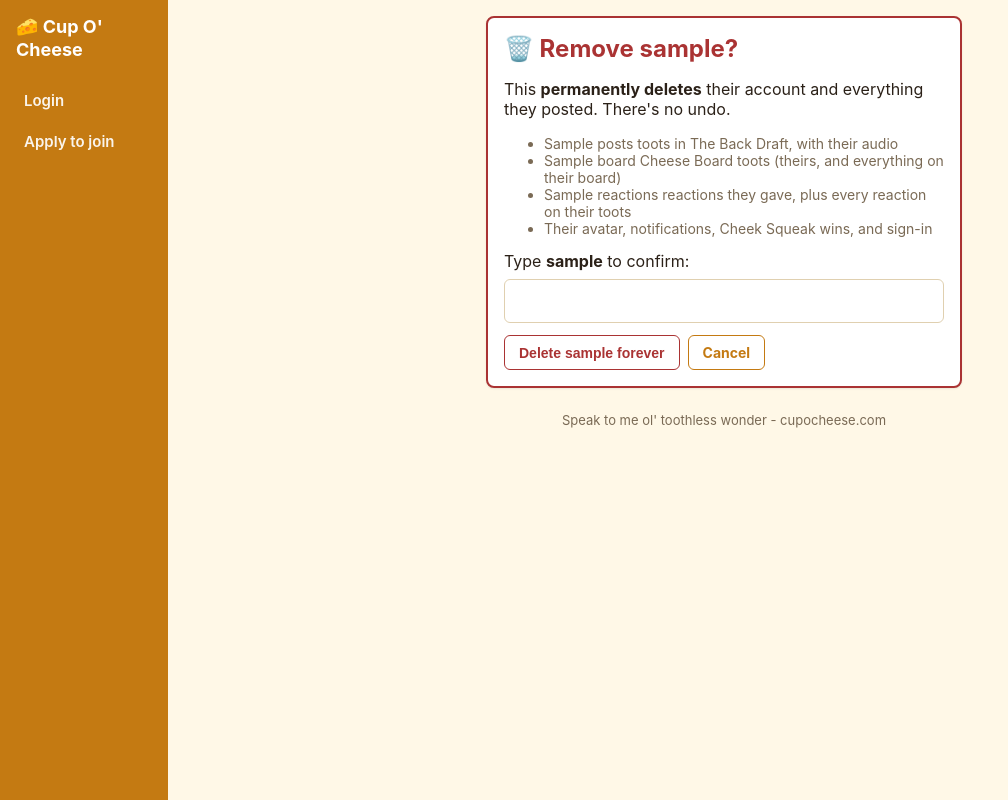
After one commit to jason85alexander-arch/cupocheese, a Flask app: template templates/remove_member.html in a window 1280 px wide. The commit adds this page. Shown: the whole page, without its empty margins (0-1008 px from the left). Run offline with Flask 3, Linux system fonts and the light colour scheme; the template is opened without the code that fills it: most values are stand-ins (such as "Sample title", 1, 10 or a date in 2020).

Commit message:
Admins can remove a member: type-username confirm, CSRF, full cascade delete + upload cleanup

```diff
--- a/app.py
+++ b/app.py
@@ -2309,6 +2309,114 @@ def set_admin(username):
     return redirect(back)
 
 
+def removal_block_reason(db, target, viewer):
+    """Why an admin can't remove this member, or None if they can."""
+    if viewer is not None and target["id"] == viewer["id"]:
+        return "You can't remove yourself."
+    if target["id"] == owner_user_id(db):
+        return "The owner can't be removed."
+    if (target["username"] or "").strip().lower() in _admin_usernames():
+        return f"{target['username']} is an admin via the CUPOCHEESE_ADMINS setting on Render. Remove them there first."
+    return None
+
+
+def delete_member(db, uid):
+    """Permanently delete a member and everything they posted, in one transaction.
+    Returns the list of upload filenames to unlink after commit."""
+    q = lambda sql, a=(): db.execute(sql, a).fetchall()
+    user = db.execute("SELECT avatar_path FROM users WHERE id = ?", (uid,)).fetchone()
+    post_ids = [r[0] for r in q("SELECT id FROM posts WHERE user_id = ?", (uid,))]
+    board_rows = q("SELECT id, audio_path FROM board_posts WHERE author_id = ? OR board_user_id = ?", (uid, uid))
+    board_ids = [r[0] for r in board_rows]
+    files = [r[0] for r in q("SELECT audio_path FROM posts WHERE user_id = ? AND audio_path IS NOT NULL", (uid,))]
+    files += [r[1] for r in board_rows if r[1]]
+    if user and user["avatar_path"]:
+        files.append(user["avatar_path"])
+    if db.in_transaction:
+        db.commit()
+    db.execute("BEGIN IMMEDIATE")
+    try:
+        for kind, ids in (("post", post_ids), ("board", board_ids)):
+            for i in range(0, len(ids), 500):
+                chunk = ids[i:i + 500]
+                marks = ",".join("?" * len(chunk))
+                db.execute(f"DELETE FROM reactions WHERE target_type = ? AND target_id IN ({marks})", (kind, *chunk))
+                db.execute(f"DELETE FROM notifications WHERE target_type = ? AND target_id IN ({marks})", (kind, *chunk))
+                db.execute(f"DELETE FROM awards WHERE target_type = ? AND post_id IN ({marks})", (kind, *chunk))
+                if kind == "post":
+                    for col in ("top1_post_id", "top2_post_id", "top3_post_id"):
+                        db.execute(f"UPDATE users SET {col} = NULL WHERE {col} IN ({marks})", chunk)
+        db.execute("DELETE FROM reactions WHERE user_id = ?", (uid,))
+        db.execute("DELETE FROM notifications WHERE user_id = ? OR actor_id = ?", (uid, uid))
+        db.execute("DELETE FROM awards WHERE user_id = ?", (uid,))
+        db.execute("DELETE FROM board_posts WHERE author_id = ? OR board_user_id = ?", (uid, uid))
+        db.execute("DELETE FROM posts WHERE user_id = ?", (uid,))
+        db.execute("DELETE FROM username_history WHERE user_id = ?", (uid,))
+        if db.execute("SELECT 1 FROM sqlite_master WHERE type='table' AND name='acct_links'").fetchone():
+            db.execute("DELETE FROM acct_links WHERE uid = ?", (uid,))
+        # Invites they made stay as history; unused ones die with them.
+        now = _now_utc().isoformat()
+        db.execute("UPDATE invites SET revoked_at = ? WHERE created_by = ? AND used_at IS NULL AND revoked_at IS NULL", (now, uid))
+        db.execute("UPDATE invites SET created_by = NULL WHERE created_by = ?", (uid,))
+        db.execute("UPDATE invites SET used_by = NULL WHERE used_by = ?", (uid,))
+        db.execute("UPDATE invites SET revoked_by = NULL WHERE revoked_by = ?", (uid,))
+        db.execute("DELETE FROM users WHERE id = ?", (uid,))
+        db.execute("COMMIT")
+    except Exception:
+        db.execute("ROLLBACK")
+        raise
+    with _AWARD_LOCK:
+        _AWARD_CACHE.clear()
+    return files
+
+
+def _unlink_uploads(names):
+    for name in names:
+        safe = secure_filename(name or "")
+        if not safe or safe != name:
+            continue
+        try:
+            os.remove(os.path.join(UPLOAD_FOLDER, safe))
+        except OSError:
+            pass
+
+
+@app.route("/u/<username>/remove", methods=["GET", "POST"])
+def remove_member(username):
+    viewer, resp = require_admin()
+    if resp:
+        return resp
+    db = get_db()
+    target = db.execute("SELECT * FROM users WHERE username = ?", (username,)).fetchone()
+    if not target:
+        flash("No member by that name.")
+        return redirect(url_for("people"))
+    blocked = removal_block_reason(db, target, viewer)
+    if blocked:
+        flash(blocked)
+        return redirect(url_for("user_profile", username=target["username"]))
+    counts = {
+        "posts": db.execute("SELECT COUNT(*) FROM posts WHERE user_id = ?", (target["id"],)).fetchone()[0],
+        "board": db.execute("SELECT COUNT(*) FROM board_posts WHERE author_id = ? OR board_user_id = ?",
+                            (target["id"], target["id"])).fetchone()[0],
+        "reactions": db.execute("SELECT COUNT(*) FROM reactions WHERE user_id = ?", (target["id"],)).fetchone()[0],
+    }
+    if request.method == "GET":
+        return render_template("remove_member.html", target=target, counts=counts, error=None,
+                               username=session.get("username"))
+    if not csrf_ok():
+        flash("That form went stale. Try again.")
+        return redirect(url_for("remove_member", username=target["username"]))
+    if request.form.get("confirm_username", "").strip() != target["username"]:
+        return render_template("remove_member.html", target=target, counts=counts,
+                               error="That doesn't match. Nothing was deleted.",
+                               username=session.get("username")), 400
+    files = delete_member(db, target["id"])
+    _unlink_uploads(files)
+    flash(f"🗑️ Removed {target['username']} and everything they posted.")
+    return redirect(url_for("people"))
+
+
 def admin_info(db, user_row, viewer):
     """How a member's admin status is set, for admin-only controls."""
     env_admin = (user_row["username"] or "").strip().lower() in _admin_usernames()
@@ -2323,6 +2431,7 @@ def admin_info(db, user_row, viewer):
         "is_self": is_self,
         "can_grant": not (env_admin or db_admin),
         "can_revoke": db_admin and not env_admin and not is_owner and not is_self,
+        "can_remove": not env_admin and not is_owner and not is_self,
     }
 
 
--- a/templates/_admin_toggle.html
+++ b/templates/_admin_toggle.html
@@ -21,4 +21,7 @@
             <button type="submit" class="btn-secondary">💩 Make admin</button>
         </form>
     {% endif %}
+    {% if a.can_remove and show_remove %}
+        <a class="btn-secondary btn-danger" href="{{ url_for('remove_member', username=m.username) }}">🗑️ Remove member</a>
+    {% endif %}
 </div>
--- a/templates/profile.html
+++ b/templates/profile.html
@@ -17,7 +17,7 @@
             {% if is_owner %}
             <a class="btn-secondary" href="{{ url_for('edit_profile') }}">Edit profile</a>
             {% endif %}
-            {% if admin %}{% set a = admin %}{% set m = {'username': profile.username} %}{% set next_url = url_for('user_profile', username=profile.username) %}{% include "_admin_toggle.html" %}{% endif %}
+            {% if admin %}{% set a = admin %}{% set m = {'username': profile.username} %}{% set next_url = url_for('user_profile', username=profile.username) %}{% set show_remove = True %}{% include "_admin_toggle.html" %}{% endif %}
         </div>
     </div>
 </div>
--- /dev/null
+++ b/templates/remove_member.html
@@ -0,0 +1,25 @@
+{% extends "base.html" %}
+{% block title %}Remove {{ target.username }} - Cup O' Cheese{% endblock %}
+{% block content %}
+<div class="card" style="border:2px solid #a33;">
+    <h1 class="profile-name" style="margin-top:0;color:#a33;">🗑️ Remove {{ target.username }}?</h1>
+    <p>This <strong>permanently deletes</strong> their account and everything they posted. There's no undo.</p>
+    <ul class="muted">
+        <li>{{ counts.posts }} toot{{ '' if counts.posts == 1 else 's' }} in The Back Draft, with their audio</li>
+        <li>{{ counts.board }} Cheese Board toot{{ '' if counts.board == 1 else 's' }} (theirs, and everything on their board)</li>
+        <li>{{ counts.reactions }} reaction{{ '' if counts.reactions == 1 else 's' }} they gave, plus every reaction on their toots</li>
+        <li>Their avatar, notifications, Cheek Squeak wins, and sign-in</li>
+    </ul>
+    {% if error %}<p style="color:#a33;font-weight:bold;">{{ error }}</p>{% endif %}
+    <form method="post" action="{{ url_for('remove_member', username=target.username) }}">
+        <input type="hidden" name="csrf_token" value="{{ csrf_token() }}">
+        <label for="confirm_username">Type <strong>{{ target.username }}</strong> to confirm:</label>
+        <input id="confirm_username" name="confirm_username" type="text" autocomplete="off" autocapitalize="off" spellcheck="false" required
+               style="width:100%;box-sizing:border-box;margin:8px 0 12px;">
+        <div style="display:flex;gap:8px;flex-wrap:wrap;">
+            <button type="submit" class="btn-secondary btn-danger" style="cursor:pointer;">Delete {{ target.username }} forever</button>
+            <a class="btn-secondary" href="{{ url_for('user_profile', username=target.username) }}">Cancel</a>
+        </div>
+    </form>
+</div>
+{% endblock %}
```
